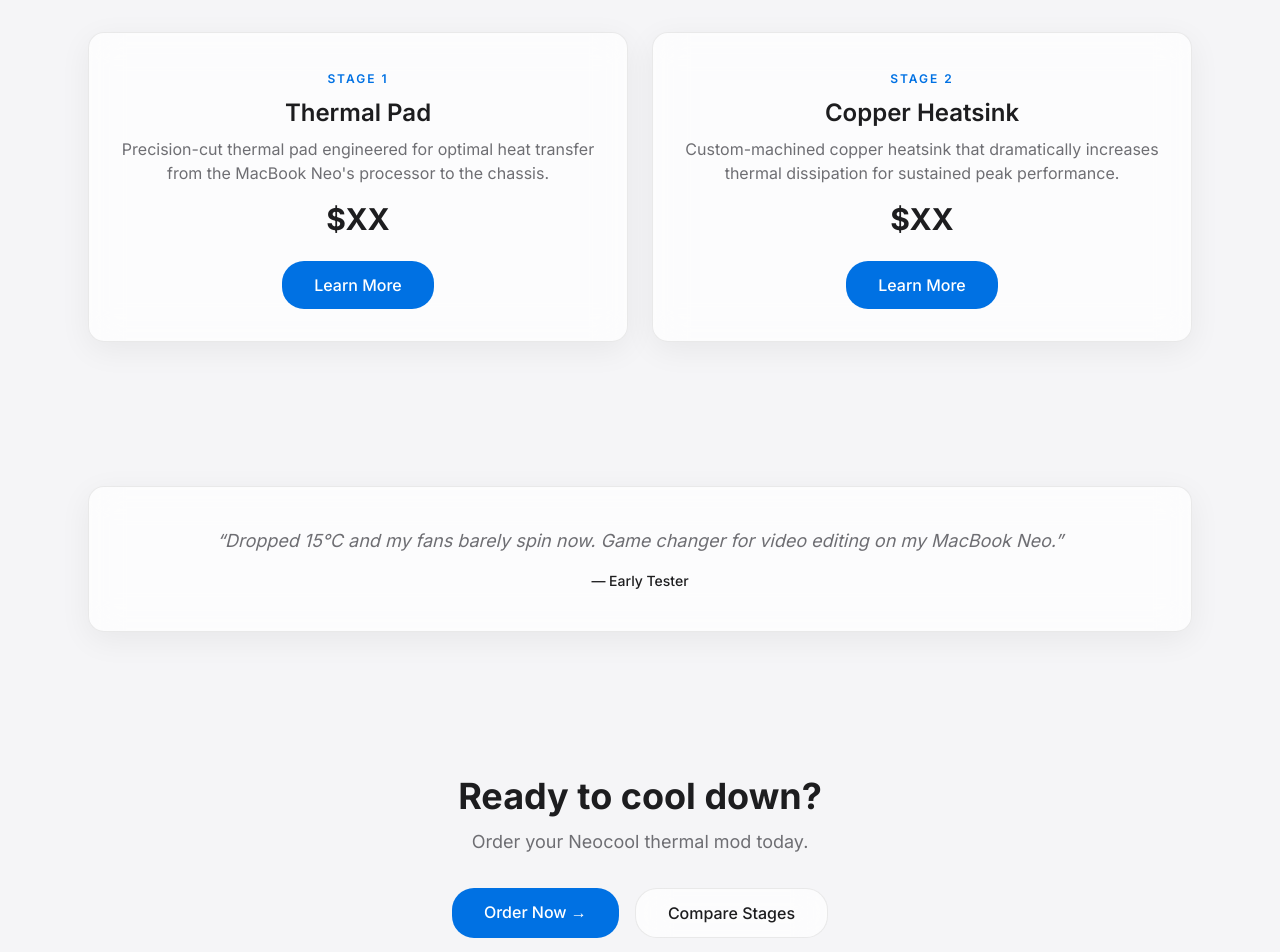
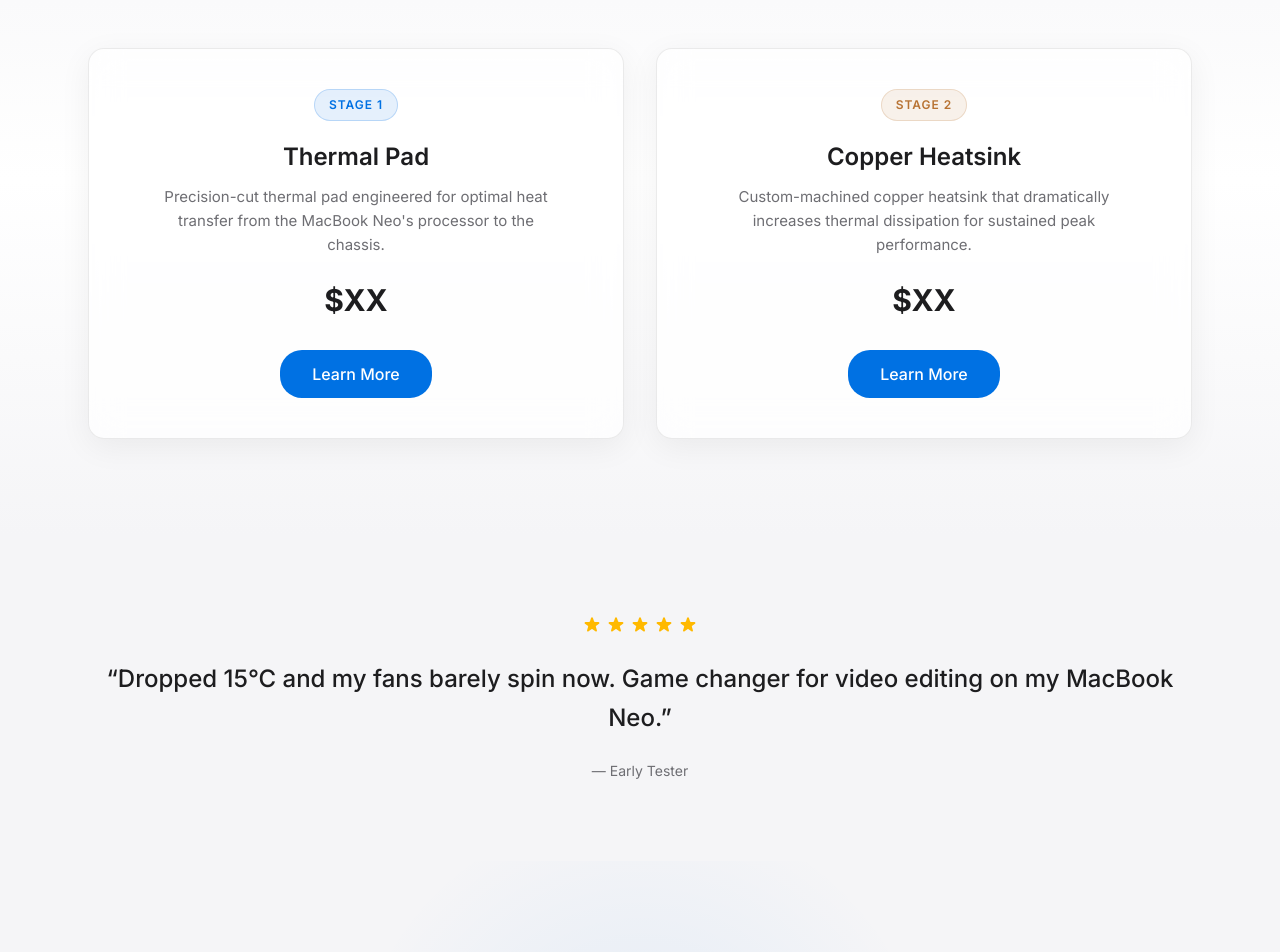
Before and after one commit to protechguy/neocool, a Next.js app: page / in a window 1280 px wide. Shown: the part 1000-1952 px from the top of the page. Built offline with nearby package versions, Linux system fonts and the light colour scheme.

Commit message:
style: premium stage cards with hover glows, star testimonial, dark CTA section

```diff
--- a/src/components/home/CtaSection.tsx
+++ b/src/components/home/CtaSection.tsx
@@ -4,14 +4,29 @@
 
 export function CtaSection() {
   return (
-    <section className="py-20">
-      <Container className="text-center">
+    <section className="py-24 bg-dark-section relative overflow-hidden grid-pattern">
+      {/* Ambient glow */}
+      <div className="absolute top-1/2 left-1/2 -translate-x-1/2 -translate-y-1/2 w-[600px] h-[600px] bg-[radial-gradient(circle,rgba(0,113,227,0.08)_0%,transparent_70%)] pointer-events-none" />
+
+      <Container className="relative z-10 text-center">
         <FadeUp>
-          <h2 className="text-3xl md:text-4xl font-bold text-text-primary">Ready to cool down?</h2>
-          <p className="mt-3 text-lg text-text-secondary">Order your Neocool thermal mod today.</p>
-          <div className="mt-8 flex flex-col sm:flex-row gap-4 justify-center">
-            <Button href="/order">Order Now &rarr;</Button>
-            <Button href="/stage-1" variant="secondary">Compare Stages</Button>
+          <h2 className="text-3xl md:text-5xl font-bold text-white leading-tight">
+            Ready to unlock<br />full performance?
+          </h2>
+          <p className="mt-4 text-lg text-white/40 max-w-md mx-auto">
+            Order your Neocool thermal mod and feel the difference.
+          </p>
+          <div className="mt-10 flex flex-col sm:flex-row gap-4 justify-center">
+            <Button href="/order" className="text-[15px] px-8 py-3.5">
+              Order Now &rarr;
+            </Button>
+            <Button
+              href="/stage-1"
+              variant="secondary"
+              className="text-[15px] px-8 py-3.5 !bg-white/5 !border-white/10 !text-white/70 hover:!bg-white/10 hover:!text-white"
+            >
+              Compare Stages
+            </Button>
           </div>
         </FadeUp>
       </Container>
--- a/src/components/home/StageCardsSection.tsx
+++ b/src/components/home/StageCardsSection.tsx
@@ -9,19 +9,35 @@
   const stages = [PRODUCTS["stage-1"], PRODUCTS["stage-2"]];
 
   return (
-    <section className="py-20">
+    <section className="py-24 bg-section-gradient">
       <Container>
-        <SectionHeading title="Two-Stage Cooling System" subtitle="Start with Stage 1, upgrade to Stage 2 for maximum performance." />
-        <div className="grid md:grid-cols-2 gap-6">
+        <SectionHeading
+          title="Two-Stage Cooling System"
+          subtitle="Start with Stage 1 for immediate improvement. Add Stage 2 for maximum thermal performance."
+        />
+        <div className="grid md:grid-cols-2 gap-8">
           {stages.map((product, i) => (
             <FadeUp key={product.slug} delay={i * 0.15}>
-              <GlassCard className="p-8 text-center">
-                <span className="text-xs uppercase tracking-[2px] font-semibold text-apple-blue">{product.badge}</span>
-                <h3 className="mt-2 text-2xl font-semibold text-text-primary">{product.title}</h3>
-                <p className="mt-2 text-text-secondary">{product.description}</p>
-                <div className="mt-4 text-3xl font-bold text-text-primary">{product.price}</div>
-                <div className="mt-6">
-                  <Button href={`/${product.slug}`} variant="primary">Learn More</Button>
+              <GlassCard className="p-10 text-center relative overflow-hidden group hover:shadow-elevated transition-shadow duration-500">
+                {/* Subtle glow on hover */}
+                <div className={`absolute inset-0 opacity-0 group-hover:opacity-100 transition-opacity duration-500 ${
+                  i === 0 ? "bg-[radial-gradient(circle_at_50%_0%,rgba(0,113,227,0.06),transparent_60%)]" : "bg-[radial-gradient(circle_at_50%_0%,rgba(184,115,51,0.06),transparent_60%)]"
+                }`} />
+
+                <div className="relative z-10">
+                  <span className={`badge ${i === 0 ? "badge-blue" : "badge-copper"}`}>
+                    {product.badge}
+                  </span>
+                  <h3 className="mt-5 text-2xl font-semibold text-text-primary">{product.title}</h3>
+                  <p className="mt-3 text-[15px] text-text-secondary leading-relaxed max-w-sm mx-auto">
+                    {product.description}
+                  </p>
+                  <div className="mt-6 text-3xl font-bold text-text-primary">{product.price}</div>
+                  <div className="mt-8">
+                    <Button href={`/${product.slug}`} variant="primary">
+                      Learn More
+                    </Button>
+                  </div>
                 </div>
               </GlassCard>
             </FadeUp>
--- a/src/components/home/TestimonialSection.tsx
+++ b/src/components/home/TestimonialSection.tsx
@@ -1,18 +1,26 @@
 import { Container } from "@/components/ui/Container";
-import { GlassCard } from "@/components/ui/GlassCard";
 import { FadeUp } from "@/components/motion/FadeUp";
 
 export function TestimonialSection() {
   return (
-    <section className="py-16">
+    <section className="py-20">
       <Container className="max-w-3xl">
         <FadeUp>
-          <GlassCard className="p-10 text-center">
-            <p className="text-lg text-text-secondary italic">
+          <figure className="text-center">
+            <div className="flex justify-center gap-1 mb-6">
+              {[...Array(5)].map((_, i) => (
+                <svg key={i} className="w-5 h-5 text-amber-400" fill="currentColor" viewBox="0 0 20 20">
+                  <path d="M9.049 2.927c.3-.921 1.603-.921 1.902 0l1.07 3.292a1 1 0 00.95.69h3.462c.969 0 1.371 1.24.588 1.81l-2.8 2.034a1 1 0 00-.364 1.118l1.07 3.292c.3.921-.755 1.688-1.54 1.118l-2.8-2.034a1 1 0 00-1.175 0l-2.8 2.034c-.784.57-1.838-.197-1.539-1.118l1.07-3.292a1 1 0 00-.364-1.118L2.98 8.72c-.783-.57-.38-1.81.588-1.81h3.461a1 1 0 00.951-.69l1.07-3.292z" />
+                </svg>
+              ))}
+            </div>
+            <blockquote className="text-xl md:text-2xl font-medium text-text-primary leading-relaxed">
               &ldquo;Dropped 15&deg;C and my fans barely spin now. Game changer for video editing on my MacBook Neo.&rdquo;
-            </p>
-            <p className="mt-4 text-sm font-medium text-text-primary">&mdash; Early Tester</p>
-          </GlassCard>
+            </blockquote>
+            <figcaption className="mt-6 text-sm text-text-secondary">
+              &mdash; Early Tester
+            </figcaption>
+          </figure>
         </FadeUp>
       </Container>
     </section>
```
